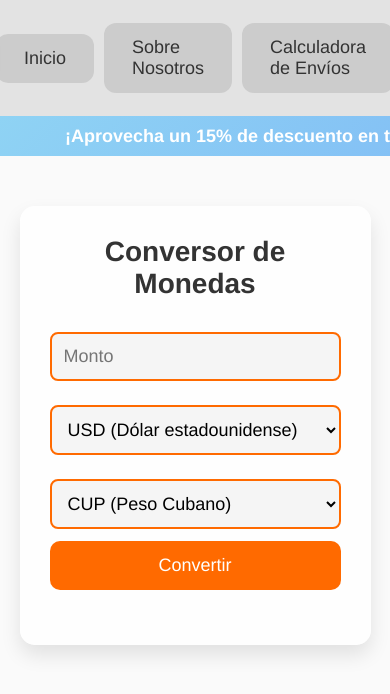
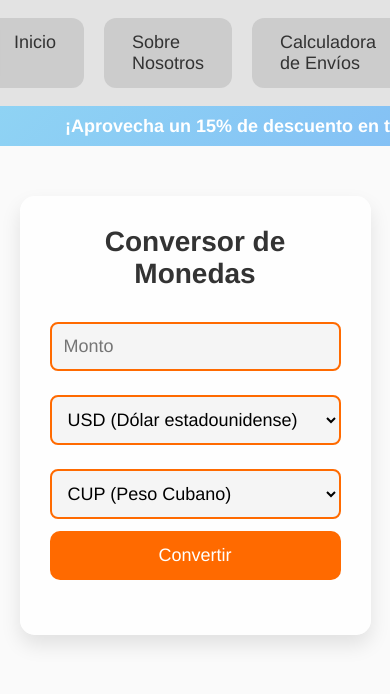
Before and after one commit to CubaExpress/cubamaxd, a plain HTML site: page sobre-nosotros.html in a window 390 px wide. Drawn offline with Linux system fonts and the light colour scheme.

Commit message:
Update sobre-nosotros.html

```diff
--- a/sobre-nosotros.html
+++ b/sobre-nosotros.html
@@ -29,16 +29,14 @@
           border-bottom: 4px solid #3b3b8f;
       }
 
+      /* Reemplazo del menú y el mensaje con los estilos anteriores */
       nav {
           display: flex;
           justify-content: center;
-            align-items: center;
           background: #e3e3e3;
           padding: 18px;
           box-shadow: 0px 4px 8px rgba(0, 0, 0, 0.2);
-            flex-wrap: nowrap;
       }
-
       nav a {
           color: #333;
           text-decoration: none;
@@ -49,23 +47,9 @@
           transition: 0.3s;
           background: rgba(0, 0, 0, 0.1);
       }
-
       nav a:hover {
           background: rgba(0, 0, 0, 0.2);
           transform: scale(1.05);
-        }
-
-        @media screen and (max-width: 480px) {
-            nav {
-                flex-direction: row;
-                justify-content: center;
-            }
-
-            nav a {
-                font-size: 16px;
-                padding: 10px 20px;
-                margin: 5px;
-            }
       }
 
       .barra-mensaje {
@@ -82,19 +66,17 @@
           align-items: center;
           justify-content: center;
       }
-
       .mensaje {
-            display: inline-block;
           position: absolute;
           left: 100%;
           animation: moverMensaje 12s linear infinite;
       }
-
       @keyframes moverMensaje {
           0% { left: 100%; }
           100% { left: -100%; }
       }
 
+      /* Resto de estilos */
       .converter-container {
           background-color: rgba(255, 255, 255, 0.9);
           padding: 30px;
@@ -120,7 +102,7 @@
           border: 2px solid #ff6a00;
           font-size: 18px;
           width: 100%;
-            background: #f5f5f5; /* Fondo más destacado */
+          background: #f5f5f5;
           transition: all 0.3s ease-in-out;
       }
 
@@ -172,13 +154,14 @@
               justify-content: center;
               overflow-x: auto;
           }
-
           nav a {
               font-size: 18px;
               padding: 14px 28px;
           }
       }
   </style>
+
+
 </head>
 <body>
 
```
Lines whose indentation alone changed are shown as unchanged.
